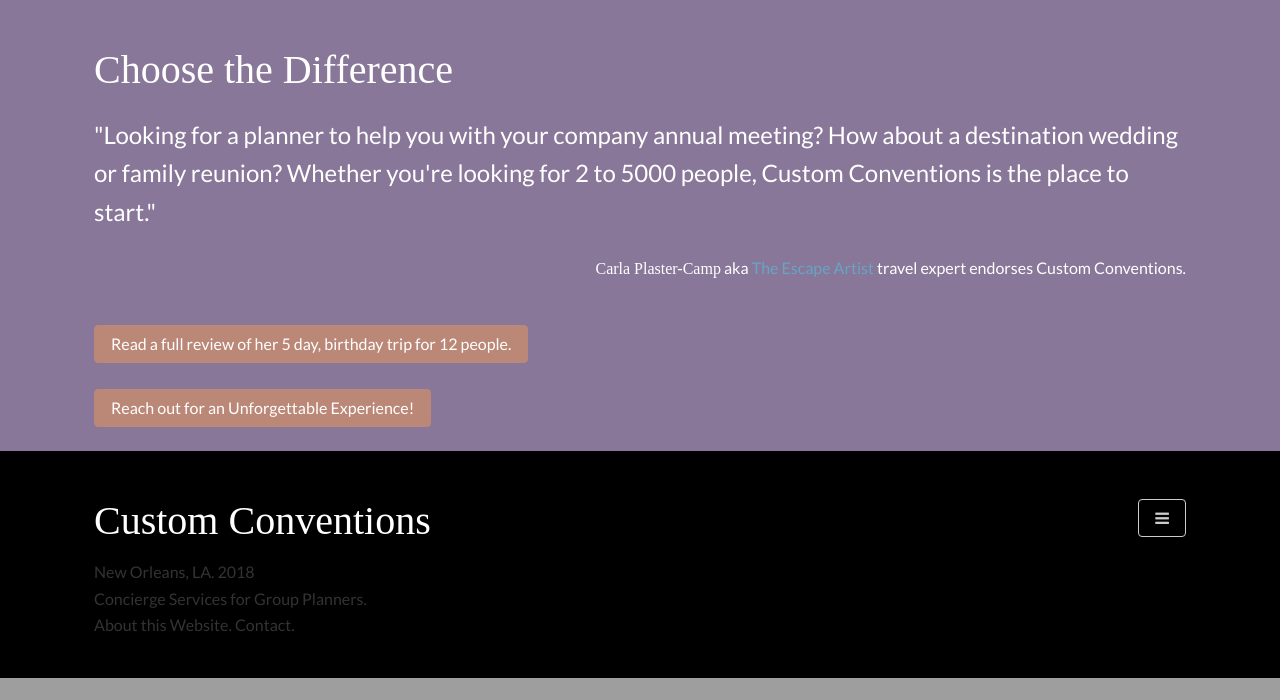
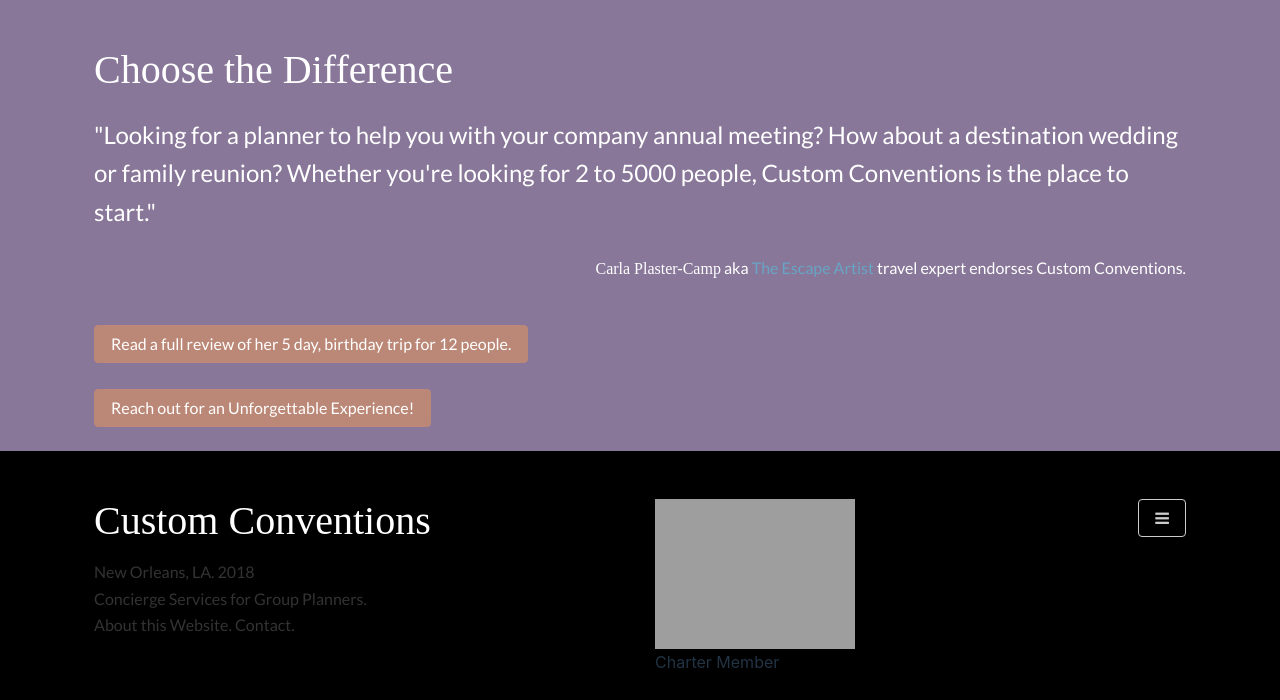
Before and after one commit to gomotopia/CustomConventions, a Django app: template HouseThemes/moderna/templates/indextest.html in a window 1280 px wide. Shown: the part 3207-3907 px from the top of the page. Before the commit the page ends 3885 px from the top, so only its background shows below. Run offline with Django 3.2, Linux system fonts and the light colour scheme; the template is opened without the code that fills it, so the values that code supplies are empty; some libraries are stand-ins or nearby versions; some web fonts are replaced; grey boxes are pictures that could not be loaded.

Commit message:
cvb logo and ga tracking

```diff
--- a/HouseThemes/moderna/templates/basetest-a.html
+++ b/HouseThemes/moderna/templates/basetest-a.html
@@ -96,13 +96,19 @@
 <section id="Footer">
 	<div class="container p-4">
 	    <div class="row">
-			<div class="mt-4 col-md-12">
-                <h1>Custom Conventions  <button type="button" class="float-right btn btn-outline-secondary btn-md" data-toggle="modal" data-target="#menuModal"><i class="fa fa-bars"></i></h1>
+			<div class="mt-4 col-md-6">
+                <h1>Custom Conventions</h1>
                 <p>New Orleans, LA. 2018
                 <br>Concierge Services for Group Planners.
                 <br>About this Website. Contact.
             </div>
-        </div>
+			<div class="mt-4 col-md-4">
+                <a href="http://www.neworleans.com"><img src="{% static "img/cvblogo.png" %}" width="200"></img></a>
+                <br/>Charter Member
+            </div>
+			<div class="mt-4 col-md-2">
+			    <h1><button type="button" class="float-right btn btn-outline-secondary btn-md" data-toggle="modal" data-target="#menuModal"><i class="fa fa-bars"></i></h1>
+            </div>
     </div>
 </section>
 
```
Also changed, not shown: HouseThemes/moderna/templates/base.html (+26 -4 lines).
